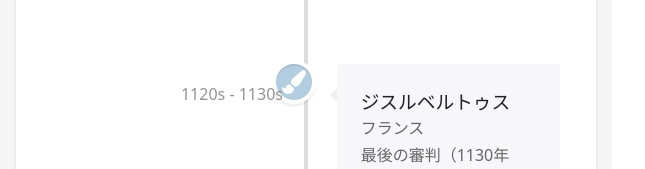
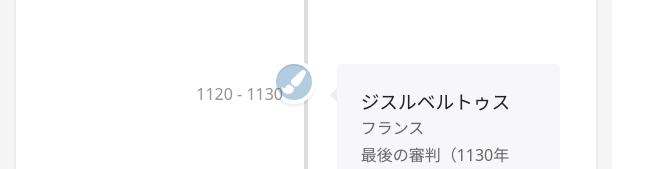
Before and after one commit to machi3machi/artists-timeline, a React (Vite) app: page / in a window 1280 px wide. Shown: the part 266-435 px from the top of the page, without its empty margins (0-645 px from the left). Built offline with nearby package versions, Linux system fonts and the light colour scheme.

Commit message:
年表の表記を統一

```diff
--- a/src/artists.ts
+++ b/src/artists.ts
@@ -11,7 +11,7 @@ export const artists: Artist[] = [
   // ロマネスク・ゴシック期
   {
     name: "ジスルベルトゥス",
-    date: "1120s - 1130s",
+    date: "1120 - 1130",
     country: "フランス",
     work: "最後の審判（1130年頃、オータン大聖堂）",
     era: "ロマネスク・ゴシック期",
@@ -19,7 +19,7 @@ export const artists: Artist[] = [
   },
   {
     name: "ヴィリギスのモザイク職人",
-    date: "約1200年",
+    date: "約1200",
     country: "神聖ローマ帝国",
     work: "マインツ大聖堂の装飾（1200年頃）",
     era: "ロマネスク・ゴシック期",
```
